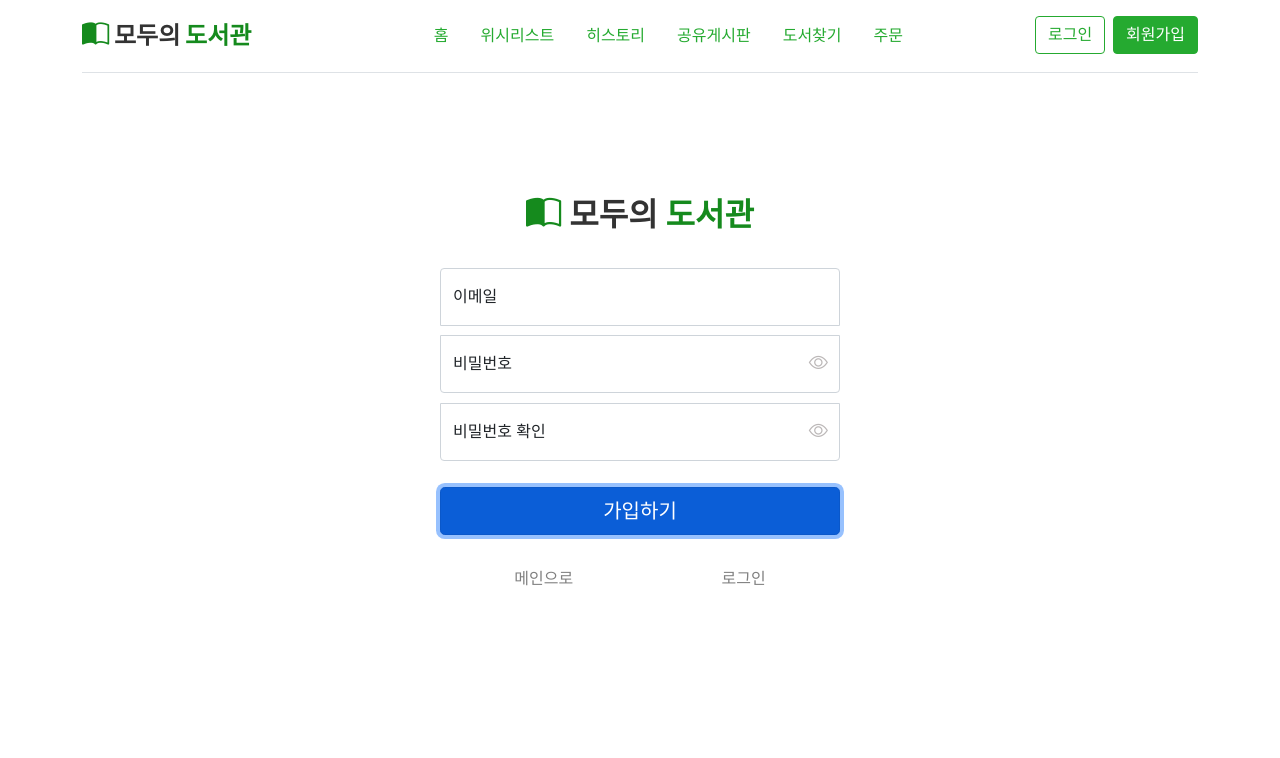
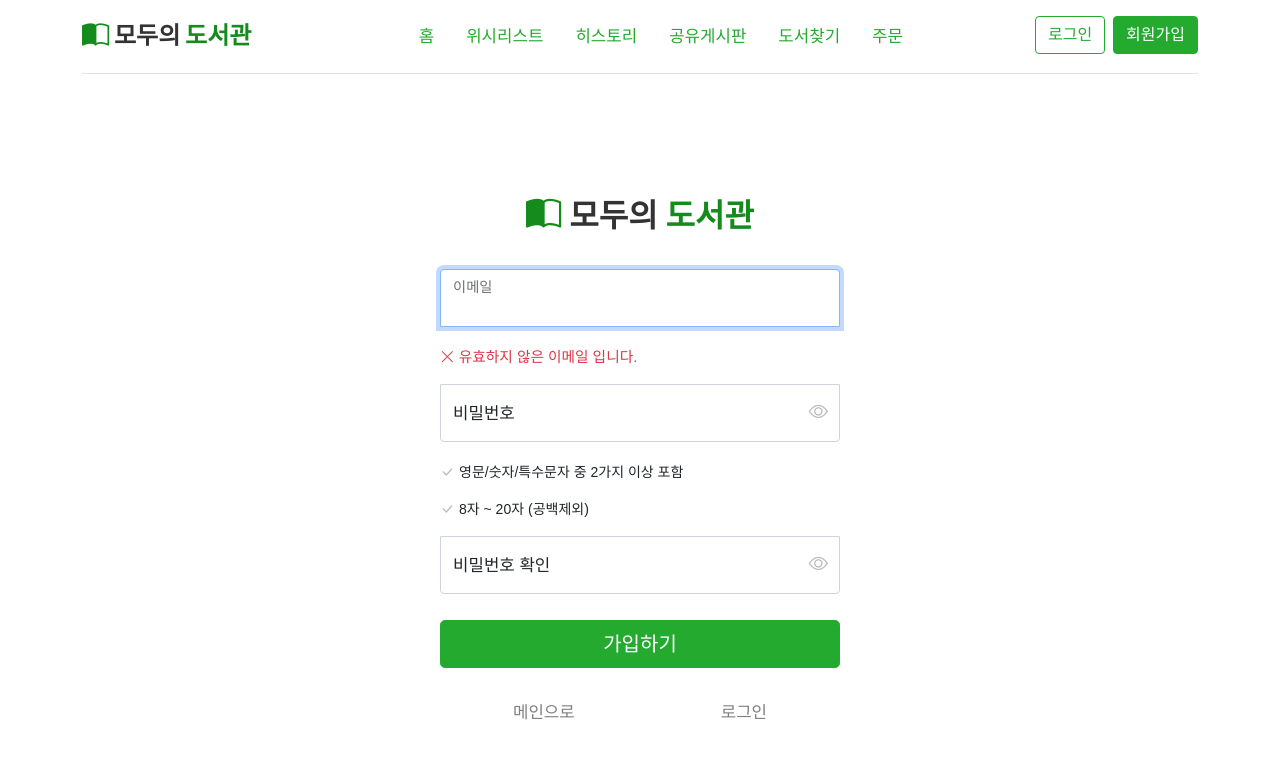
Before and after one commit to Cho-EunJu/my-library, a Vue app in the folder my-library-front/: page /sign-up in a window 1280 px wide. Both pictures are taken after a click on the button "가입하기". Shown: the top 758 px of the page. Built offline with nearby package versions, Linux system fonts and the light colour scheme; no server answers.

Commit message:
localhost 소셜로그인 완료 + 회원가입 페이지 완료

```diff
--- a/my-library-front/src/assets/css/base.css
+++ b/my-library-front/src/assets/css/base.css
@@ -4,6 +4,7 @@
 }
 body {
     font-family: 'Pretendard', sans-serif;
+    font-size: 1.05rem;
 }
 .site-title {
     font-size: 2rem;
--- a/my-library-front/src/pages/auth/Login.vue
+++ b/my-library-front/src/pages/auth/Login.vue
@@ -12,17 +12,17 @@
     alert("api 호출 성공: " + message.value);
   }
 
-  const loginWithGoogle = async () => {
+  const loginWithSocial = async (key) => {
     try {
       // Spring Boot API 호출 → 구글 인증 URL 받기
-      const res = await apiClient.post('/auth/oauth2/google');
+      const res = await apiClient.post('/auth/oauth2/'+key);
       const redirectUrl = res.data.redirectUrl;
 
       console.log("Ellen:: ", redirectUrl);
-      // 구글 로그인 페이지로 이동
+      // 로그인 페이지로 이동
       window.location.href = redirectUrl;
     } catch (e) {
-      console.error('구글 로그인 요청 실패', e);
+      console.error('로그인 요청 실패', e);
     }
   }
 
@@ -60,9 +60,9 @@
             <span>간편 로그인</span>
           </div>
           <div class="social-login-buttons">
-            <button class="social-btn kakao" aria-label="카카오 로그인" title="카카오" type="button"></button>
-            <button class="social-btn naver" aria-label="네이버 로그인" title="네이버" type="button"></button>
-            <button class="social-btn google" aria-label="구글 로그인" title="구글" type="button" @click="loginWithGoogle"></button>
+            <button class="social-btn kakao" aria-label="카카오 로그인" title="카카오" type="button" @click="loginWithSocial('kakao')"></button>
+            <button class="social-btn naver" aria-label="네이버 로그인" title="네이버" type="button" @click="loginWithSocial('naver')"></button>
+            <button class="social-btn google" aria-label="구글 로그인" title="구글" type="button" @click="loginWithSocial('google')"></button>
           </div>
         </div>
       </form>
--- a/my-library-front/src/pages/auth/SignUp.vue
+++ b/my-library-front/src/pages/auth/SignUp.vue
@@ -1,6 +1,16 @@
 <script setup lang="ts">
-import { ref } from "vue";
+import { ref, computed } from "vue";
 
+const email = ref('');
+const password = ref('');
+const passwordConfirm = ref('');
+
+// 입력 상태 (포커스되었거나 입력 시작하면 true)
+const emailTouched = ref(false);
+const passwordTouched = ref(false);
+const passwordConfirmTouched = ref(false);
+
+// 비밀번호 보기 토글
 const showPassword = ref(false);
 const showPasswordConfirm = ref(false);
 
@@ -11,6 +21,50 @@ const togglePassword = (field) => {
     showPasswordConfirm.value = !showPasswordConfirm.value;
   }
 };
+
+// 이메일 유효성 체크
+const isEmailValid = computed(() => {
+  const emailRegex = /^[^\s@]+@[^\s@]+\.[a-zA-Z]{2,}$/;
+  return emailRegex.test(email.value);
+});
+
+// 비밀번호 규칙 체크
+const validPwRule1 = computed(() => {
+  // 영문/숫자/특수문자 중 2가지 이상 포함
+  let count = 0;
+  if (/[a-zA-Z]/.test(password.value)) count++;
+  if (/\d/.test(password.value)) count++;
+  if (/[^a-zA-Z0-9]/.test(password.value)) count++;
+  return count >= 2;
+});
+
+const validPwRule2 = computed(() => {
+  // 8자 ~ 20자, 공백 제외
+  return password.value.length >= 8 && password.value.length <= 20 && !/\s/.test(password.value);
+});
+
+// 비밀번호 확인 일치 여부
+const isPasswordConfirmValid = computed(() => {
+  return password.value === passwordConfirm.value;
+});
+
+const onRegister = () => {
+  if (!isEmailValid.value) {
+    document.getElementById('registerEmail').focus();
+    return;
+  }
+  if (!validPwRule1.value || !validPwRule2.value) {
+    document.getElementById('registerPassword').focus();
+    return;
+  }
+  if (!isPasswordConfirmValid.value) {
+    passwordConfirmTouched.value = true;
+    document.getElementById('registerPasswordConfirm').focus();
+    return;
+  }
+
+  alert("회원가입?!");
+}
 </script>
 
 <style scoped src="@/assets/css/login.css"></style>
@@ -24,25 +78,32 @@ const togglePassword = (field) => {
       </h1>
 
       <!-- 이메일 입력 -->
-      <div class="form-floating" style="margin-bottom: 10px;">
+      <div class="form-floating" style="margin-bottom: 1.25rem;">
         <input
             type="text"
             class="form-control"
             id="registerEmail"
             placeholder="Email"
             v-model="email"
+            @focus="emailTouched = true"
+            @input="emailTouched = true"
         />
         <label for="registerEmail">이메일</label>
       </div>
+      <div v-if="emailTouched && !isEmailValid" class="text-danger text-start small mb-3">
+        <i class="bi bi-x-lg"></i> 유효하지 않은 이메일 입니다.
+      </div>
 
       <!-- 비밀번호 -->
-      <div class="form-floating password-wrapper">
+      <div class="form-floating password-wrapper" style="margin-bottom: 1.25rem;">
         <input
             :type="showPassword ? 'text' : 'password'"
             class="form-control"
             id="registerPassword"
             placeholder="Password"
             v-model="password"
+            @focus="passwordTouched = true"
+            @input="passwordTouched = true"
         />
         <label for="registerPassword">비밀번호</label>
         <i
@@ -50,6 +111,23 @@ const togglePassword = (field) => {
             :class="showPassword ? 'bi-eye-slash' : 'bi-eye'"
             @click="togglePassword('password')"
         ></i>
+      </div>
+      <!-- 비밀번호 규칙 -->
+      <div class="form-floating mt-2">
+        <div class="pw-info-box" :class="passwordTouched ? (validPwRule1 ? 'color-pass' : 'color-miss') : ''">
+          <!-- 아이콘 -->
+          <i v-if="!passwordTouched" class="bi bi-check-lg" style="color: #bcb8b8;"></i> <!-- 기본 회색 -->
+          <i v-else-if="validPwRule1" class="bi bi-check-lg"></i>
+          <i v-else class="bi bi-x-lg"></i>
+          <p>영문/숫자/특수문자 중 2가지 이상 포함</p>
+        </div>
+        <div class="pw-info-box" :class="passwordTouched ? (validPwRule2 ? 'color-pass' : 'color-miss') : ''">
+          <!-- 아이콘 -->
+          <i v-if="!passwordTouched" class="bi bi-check-lg" style="color: #bcb8b8;"></i> <!-- 기본 회색 -->
+          <i v-else-if="validPwRule2" class="bi bi-check-lg"></i>
+          <i v-else class="bi bi-x-lg"></i>
+          <p>8자 ~ 20자 (공백제외)</p>
+        </div>
       </div>
 
       <!-- 비밀번호 확인 -->
@@ -60,6 +138,7 @@ const togglePassword = (field) => {
             id="registerPasswordConfirm"
             placeholder="Confirm Password"
             v-model="passwordConfirm"
+            @input="passwordConfirmTouched = true"
         />
         <label for="registerPasswordConfirm">비밀번호 확인</label>
         <i
@@ -67,6 +146,10 @@ const togglePassword = (field) => {
             :class="showPasswordConfirm ? 'bi-eye-slash' : 'bi-eye'"
             @click="togglePassword('confirm')"
         ></i>
+      </div>
+      <!-- 비밀번호 확인 경고 -->
+      <div v-if="passwordConfirmTouched && !isPasswordConfirmValid" class="text-danger text-start small">
+        <i class="bi bi-x-lg"></i> 비밀번호가 일치하지 않습니다.
       </div>
 
       <!-- 회원가입 버튼 -->
@@ -87,8 +170,7 @@ const togglePassword = (field) => {
         </li>
         <li class="nav-gray-item">
           <router-link to="/login" class="nav-link" active-class="active"
-          >로그인</router-link
-          >
+          >로그인</router-link>
         </li>
       </ul>
     </form>
@@ -112,4 +194,19 @@ const togglePassword = (field) => {
   .password-wrapper i:hover {
     color: #666;
   }
+
+  .pw-info-box {
+    display: flex;
+    justify-content: left;
+    gap: 5px;
+    font-size: 0.875rem;
+  }
+
+  .color-pass {
+    color: rgb(0, 196, 113);
+  }
+
+  .color-miss {
+    color: crimson;
+  }
 </style>
--- /dev/null
+++ b/my-library-front/src/pages/auth/callback/GoogleCb.vue
@@ -0,0 +1,57 @@
+<script setup lang="ts">
+  import { onMounted, ref } from 'vue'
+  import { useRoute, useRouter } from 'vue-router'
+  import apiClient from '@/api/axiosInstance'
+  import { useUserStore } from '@/store/user'
+
+  const route = useRoute()
+  const router = useRouter()
+  const userStore = useUserStore()
+
+  const loading = ref(true)
+  const error = ref<string | null>(null)
+
+  onMounted(async () => {
+    const code = route.query.code as string
+
+    if (!code) {
+      error.value = '구글 로그인 실패: code 없음'
+      loading.value = false
+      return
+    }
+
+    try {
+      // Spring Boot에 code 전달 → JWT + 유저정보 받기
+      const res = await apiClient.post('/auth/oauth2/cb/google', {
+        code : code
+      });
+
+      const { jwt, user } = res.data;
+
+      // JWT를 localStorage에 저장
+      localStorage.setItem('jwt', jwt);
+
+      // Pinia store 갱신
+      userStore.login(user.email);
+
+      // 메인 페이지로 이동
+      router.push('/');
+    } catch (e) {
+      error.value = '로그인 처리 중 오류 발생';
+      console.error(e);
+    } finally {
+      loading.value = false;
+    }
+  });
+</script>
+
+<template>
+  <div class="p-4">
+    <p v-if="loading">로그인 처리 중...</p>
+    <p v-else-if="error">{{ error }}</p>
+  </div>
+</template>
+
+<style scoped>
+
+</style>
--- a/my-library-front/src/pages/auth/GoogleCb.vue
+++ b/my-library-front/src/pages/auth/callback/KakaoCb.vue
@@ -15,19 +15,18 @@
     const code = route.query.code as string
 
     if (!code) {
-      error.value = '구글 로그인 실패: code 없음'
+      error.value = '카카오 로그인 실패: code 없음'
       loading.value = false
       return
     }
 
     try {
       // Spring Boot에 code 전달 → JWT + 유저정보 받기
-      const res = await apiClient.post('/auth/oauth2/cb/google', {
+      const res = await apiClient.post('/auth/oauth2/cb/kakao', {
         code : code
       });
 
       const { jwt, user } = res.data;
-      // console.log("Ellen:: => ", res.data);
 
       // JWT를 localStorage에 저장
       localStorage.setItem('jwt', jwt);
@@ -48,7 +47,7 @@
 
 <template>
   <div class="p-4">
-    <p v-if="loading">구글 로그인 처리 중...</p>
+    <p v-if="loading">로그인 처리 중...</p>
     <p v-else-if="error">{{ error }}</p>
   </div>
 </template>
--- /dev/null
+++ b/my-library-front/src/pages/auth/callback/NaverCb.vue
@@ -0,0 +1,57 @@
+<script setup lang="ts">
+  import { onMounted, ref } from 'vue'
+  import { useRoute, useRouter } from 'vue-router'
+  import apiClient from '@/api/axiosInstance'
+  import { useUserStore } from '@/store/user'
+
+  const route = useRoute()
+  const router = useRouter()
+  const userStore = useUserStore()
+
+  const loading = ref(true)
+  const error = ref<string | null>(null)
+
+  onMounted(async () => {
+    const code = route.query.code as string
+
+    if (!code) {
+      error.value = '네이버 로그인 실패: code 없음'
+      loading.value = false
+      return
+    }
+
+    try {
+      // Spring Boot에 code 전달 → JWT + 유저정보 받기
+      const res = await apiClient.post('/auth/oauth2/cb/naver', {
+        code : code
+      });
+
+      const { jwt, user } = res.data;
+
+      // JWT를 localStorage에 저장
+      localStorage.setItem('jwt', jwt);
+
+      // Pinia store 갱신
+      userStore.login(user.email);
+
+      // 메인 페이지로 이동
+      router.push('/');
+    } catch (e) {
+      error.value = '로그인 처리 중 오류 발생';
+      console.error(e);
+    } finally {
+      loading.value = false;
+    }
+  });
+</script>
+
+<template>
+  <div class="p-4">
+    <p v-if="loading">로그인 처리 중...</p>
+    <p v-else-if="error">{{ error }}</p>
+  </div>
+</template>
+
+<style scoped>
+
+</style>
--- a/my-library-front/src/router/index.ts
+++ b/my-library-front/src/router/index.ts
@@ -21,7 +21,9 @@ const routes: Array<RouteRecordRaw> = [
     { path: '/order', component: Order },
     { path: '/search', component: Search },
     { path: '/sign-up', component: SignUp },
-    { path: '/oauth2/cb/google', component: () => import('../pages/auth/GoogleCb.vue')}
+    { path: '/oauth2/cb/google', component: () => import('../pages/auth/callback/GoogleCb.vue')},
+    { path: '/oauth2/cb/naver', component: () => import('../pages/auth/callback/NaverCb.vue')},
+    { path: '/oauth2/cb/kakao', component: () => import('../pages/auth/callback/KakaoCb.vue')}
 ];
 
 const router = createRouter({
@@ -31,7 +33,7 @@ const router = createRouter({
 
 router.beforeEach((to, from, next) => {
     const userStore = useUserStore();
-    const publicPath = ['/login', '/sign-up', '/', '/oauth2/cb/google'];
+    const publicPath = ['/login', '/sign-up', '/', '/oauth2/cb/google', '/oauth2/cb/naver', '/oauth2/cb/kakao'];
     const authRequired = !publicPath.includes(to.path);
 
     if(authRequired && !userStore.isLogin){
```
Also changed, not shown: 2 other files (tests, documents, lock files or other folders).
